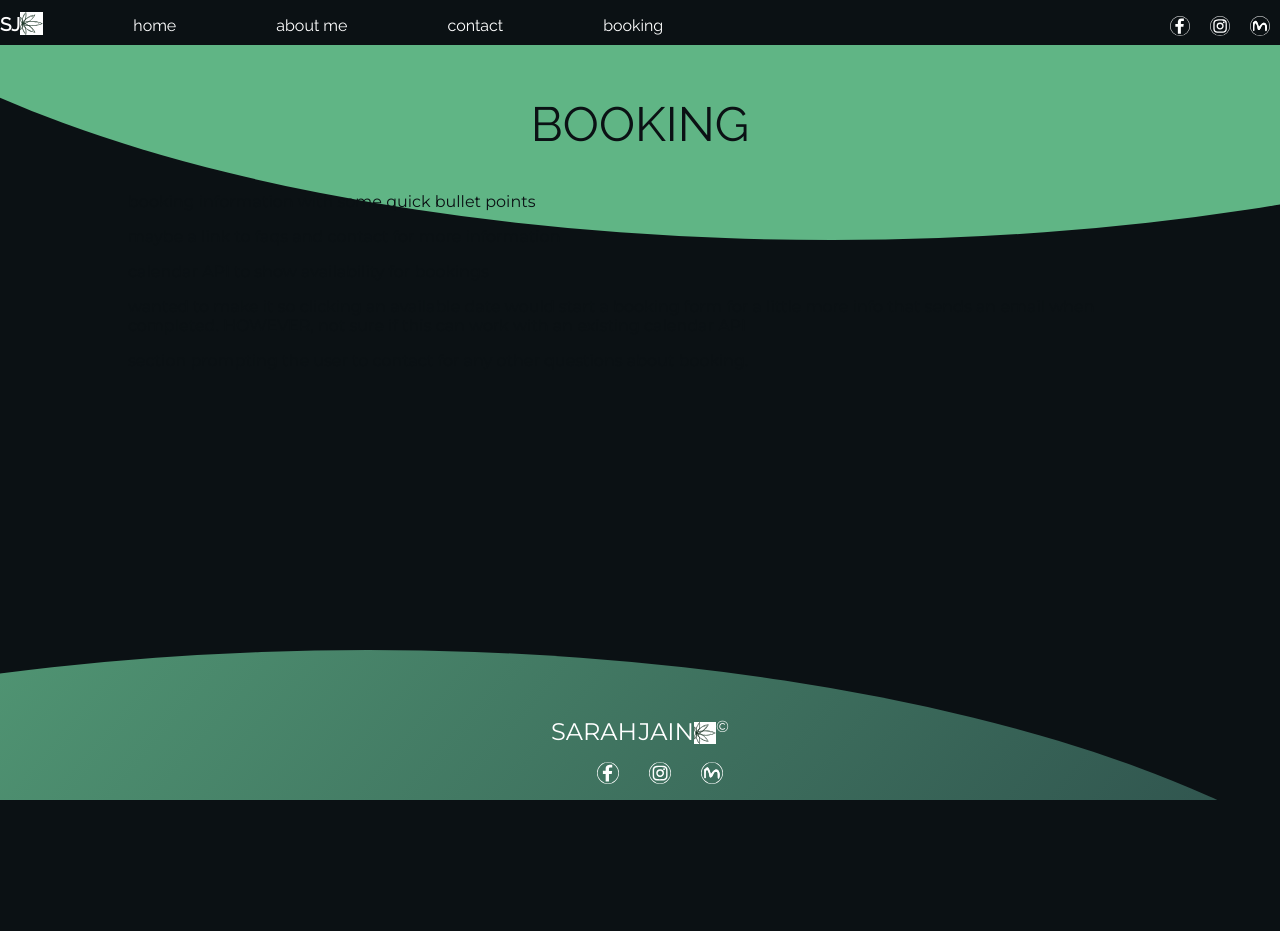
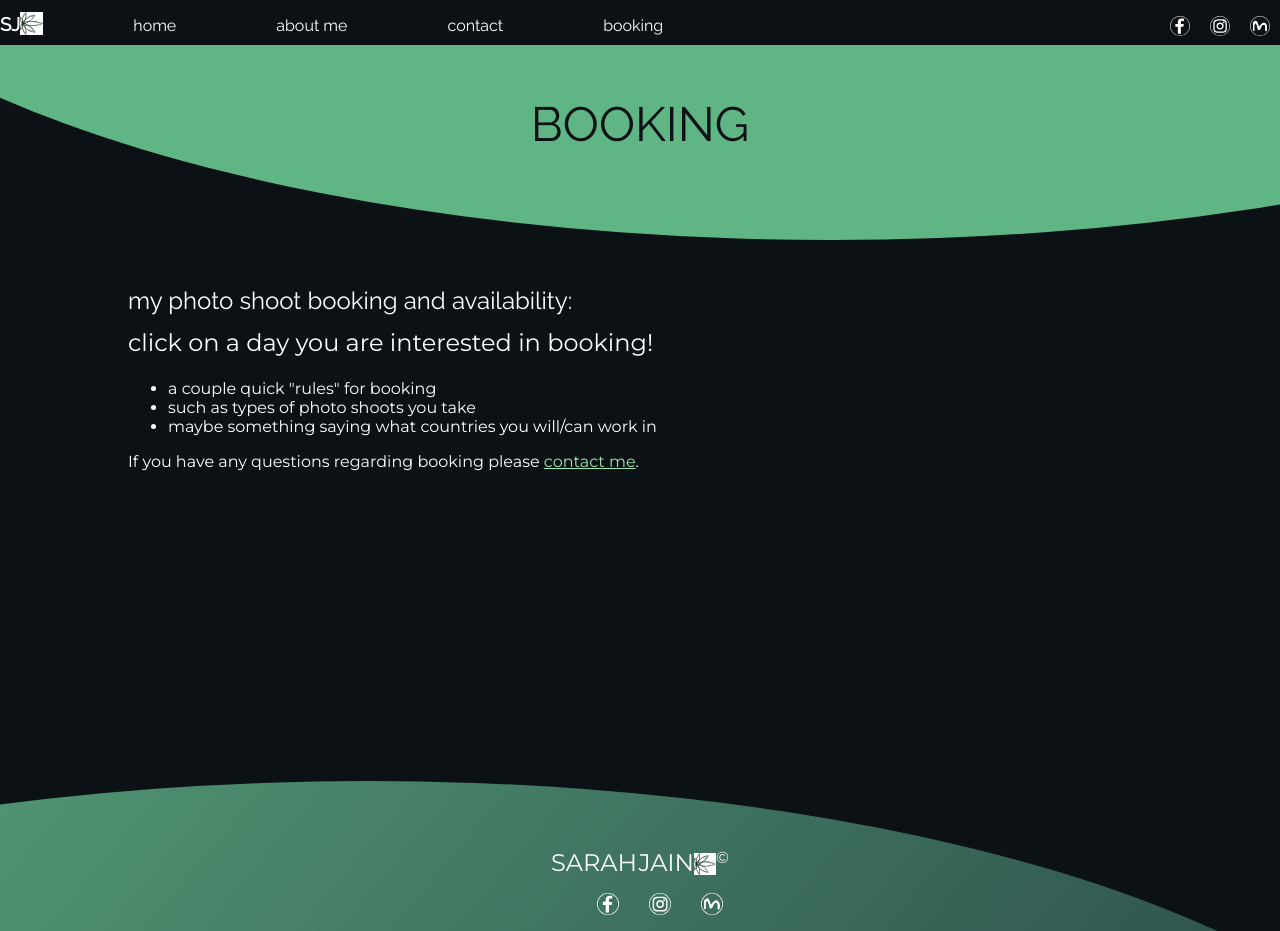
Before and after one commit to victoria-jones/jain-website, a React (Create React App) app: page /booking in a window 1280 px wide. Before the commit the page ends 800 px from the top, so only its background shows below. Built offline with nearby package versions, Linux system fonts and the light colour scheme; the HTML template or start-up script is replaced by a standard one.

Commit message:
installed react inline script for inline javascript

```diff
--- a/package.json
+++ b/package.json
@@ -5,6 +5,7 @@
   "dependencies": {
     "react": "^16.10.1",
     "react-dom": "^16.10.1",
+    "react-inline-script": "^1.2.0",
     "react-router-dom": "^5.1.2",
     "react-scripts": "3.1.2"
   },
--- a/src/css/styles.css
+++ b/src/css/styles.css
@@ -3,6 +3,11 @@ body {
   font-family: "Montserrat", sans-serif;
   background-color: #0b1114;
   color: #0b1114; }
+
+a {
+  color: #9ce6b3; }
+  a:visited {
+    color: #9ce6b3; }
 
 header {
   text-align: left;
@@ -204,6 +209,9 @@ footer {
   font-weight: 100;
   margin-top: 2em; }
 
+.pageTitleMrg {
+  margin-bottom: 3em; }
+
 /*** about ***/
 #aboutMe {
   float: right;
@@ -244,6 +252,15 @@ footer {
     border: #1f323b;
     background-color: #1f323b; }
 
+/*** booking page ***/
+#bookingInfo {
+  color: #FFF; }
+  #bookingInfo h3, #bookingInfo h4 {
+    font-size: 1.5em;
+    line-height: .4em;
+    text-transform: lowercase;
+    font-weight: 100; }
+
 /*.App-header {
   background-color: $blackBlue;
   min-height: 100vh;
--- a/src/main/book.js
+++ b/src/main/book.js
@@ -1,19 +1,26 @@
 import React, { Component } from 'react';
 import ReactDOM from 'react-dom';
+import { Link } from 'react-router-dom';
 
 class BookPage extends Component {
 
   render() {
     return (
       <div>
-        <h2 class="pageTitle">Booking</h2>
+        <h2 class="pageTitle pageTitleMrg">Booking</h2>
 
         <div class="pageOval">
         </div>
 
         <section id="bookingInfo">
-          <p>booking information with some quick bullet points</p>
-          <p>maybe a link to faqs and contact for more information</p>
+          <h3>My photo shoot booking and availability:</h3>
+          <h4>Click on a day you are interested in booking!</h4>
+          <ul>
+            <li>a couple quick "rules" for booking</li>
+            <li>such as types of photo shoots you take</li>
+            <li>maybe something saying what countries you will/can work in</li>
+          </ul>
+          <p>If you have any questions regarding booking please <Link to="/contact">contact me</Link>.</p>
         </section>
 
         <section id="calendar">
--- /dev/null
+++ b/src/main/components/instagram.js
@@ -0,0 +1,23 @@
+import React, { Component } from 'react';
+import Script from 'react-inline-script';
+
+class Instagram extends Component {
+//<div class='embedsocial-instagram' data-ref="77cf80906a1fcb9ba2f18d85931f8c34fb342232"></div>
+//<script>(function(d, s, id){var js; if (d.getElementById(id)) {return;} js = d.createElement(s); js.id = id; js.src = "https://embedsocial.com/embedscript/in.js"; d.getElementsByTagName("head")[0].appendChild(js);}(document, "script", "EmbedSocialInstagramScript"));</script>
+render() {
+  return (
+    <section id="igFeed">
+      <div class='embedsocial-instagram' data-ref="77cf80906a1fcb9ba2f18d85931f8c34fb342232">
+      </div>
+      <Script>
+        {`
+          (function(d, s, id){var js; if (d.getElementById(id)) {return;} js = d.createElement(s); js.id = id; js.src = "https://embedsocial.com/embedscript/in.js"; d.getElementsByTagName("head")[0].appendChild(js);}(document, "script", "EmbedSocialInstagramScript"));
+        `}
+      </Script>
+    </section>
+  );
+}
+
+}
+
+export default Instagram;
--- a/src/main/contact.js
+++ b/src/main/contact.js
@@ -6,7 +6,7 @@ class ContactPage extends Component {
   render() {
     return (
       <div>
-      <h2 class="pageTitle">Contact</h2>
+      <h2 class="pageTitle pageTitleMrg">Contact</h2>
 
       <div class="pageOval">
       </div>
--- a/src/main/home.js
+++ b/src/main/home.js
@@ -1,6 +1,7 @@
 import React, { Component } from 'react';
 import ReactDOM from 'react-dom';
 import Donations from './components/donations';
+import Instagram from './components/instagram';
 
 class HomePage extends Component {
 
@@ -22,8 +23,7 @@ class HomePage extends Component {
 
         <section id="photos">
           <h3>Photos</h3>
-          <p>instagram API goes here. displays 9 photos (most recent).
-          clicking on them should take user to the post.</p>
+          <Instagram />
           <img src="images/icons/background_plant.svg" id="bgPlant"/>
         </section>
 
--- a/src/scss/styles.scss
+++ b/src/scss/styles.scss
@@ -6,6 +6,12 @@ body {
   font-family: $montserrat;
   background-color: $blackBlue;
   color: $blackBlue;
+}
+a {
+  color: $lightGreen;
+  &:visited {
+    color: $lightGreen;
+  }
 }
 header {
   text-align: left;
@@ -216,6 +222,9 @@ footer {
   font-weight: 100;
   margin-top: 2em;
 }
+.pageTitleMrg {
+  margin-bottom: 3em;
+}
 
 /*** about ***/
 #aboutMe {
@@ -261,6 +270,16 @@ footer {
     background-color: $darkBlue;
   }
 }
+
+/*** booking page ***/
+#bookingInfo {
+  color: $white;
+  h3, h4 {
+    font-size: 1.5em; line-height: .4em;
+    text-transform: lowercase;
+    font-weight: 100;
+  }
+}
 /*.App-header {
   background-color: $blackBlue;
   min-height: 100vh;
```
Also changed, not shown: 1 other file (tests, documents, lock files or other folders).
